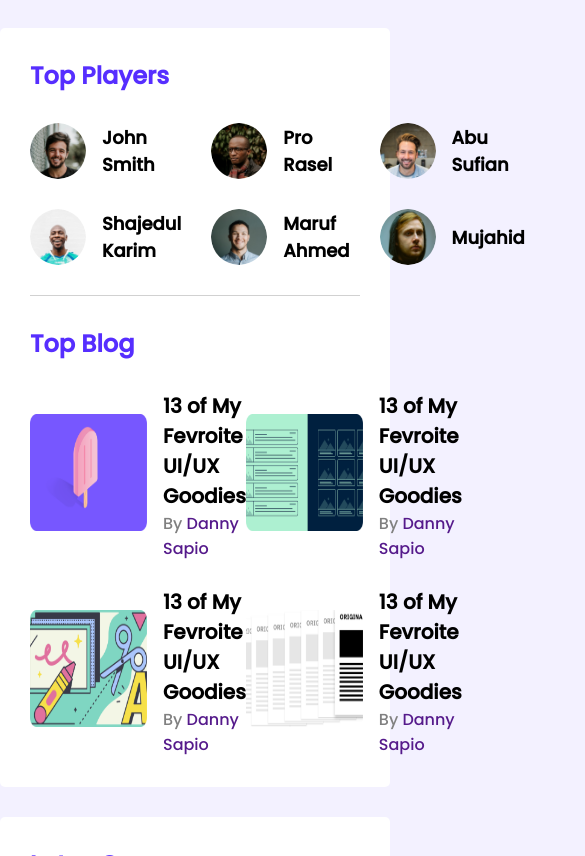
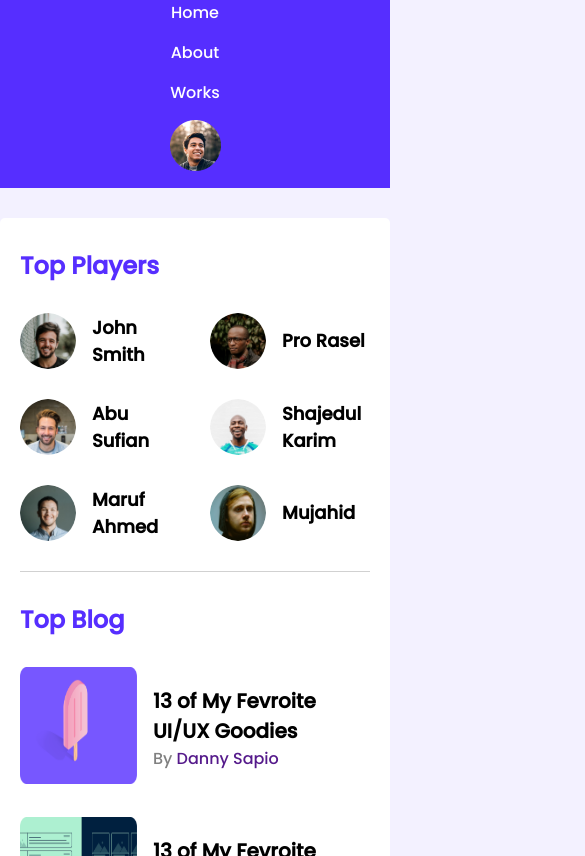
Before and after one commit to jhimi01/landing-page, a plain HTML site: page index.html in a window 390 px wide. Shown: the part 80-936 px from the top of the page, 585 px wide, since content can reach past the window. Drawn offline with Linux system fonts and the light colour scheme.

Commit message:
made this responsive

```diff
--- a/style/style.css
+++ b/style/style.css
@@ -166,3 +166,41 @@ justify-content: space-between;
 .clock span{
     color: #FF4A60;
 }
+
+
+
+
+@media screen and (max-width: 768px){
+    .leatest-course .top-course .card-grp {
+        flex-wrap: wrap;
+        /* align-items: center; */
+        justify-content: center;
+    }
+}
+
+
+
+@media screen and (max-width: 576px) {
+
+    .players-and-blogs, .leatest-course {
+        padding: 30px 20px;
+    }
+    ul {
+        flex-direction: column;
+        gap: 15px;
+        margin-top: 20px;
+    }
+    .navigation{
+        flex-direction: column;
+    }
+    .players {
+        grid-template-columns: repeat(2, 1fr);
+    }
+    .top-blog .blogs {
+        grid-template-columns: repeat(1, 1fr);
+    }
+    .leatest-course .top-course .card-grp {
+        /* flex-direction: column; */
+        /* flex-wrap: wrap; */
+    }
+}
```
